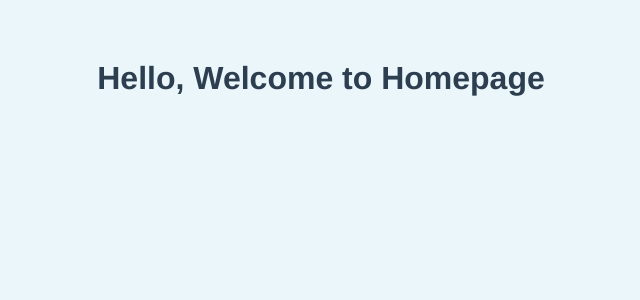
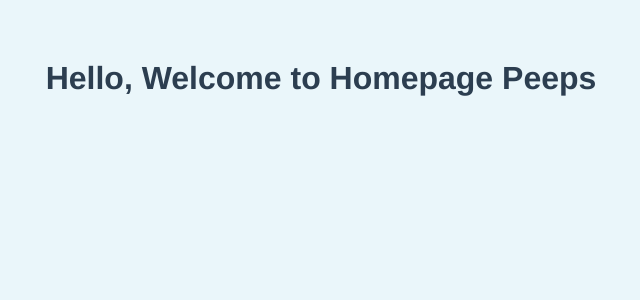
Before and after one commit to DevKipesa/vue, a Vue app: page / in a window 1280 px wide. Shown: the top 300 px of the page, without its empty margins (319-959 px from the left). Built offline with nearby package versions, Linux system fonts and the light colour scheme.

Commit message:
few changes

```diff
--- a/src/components/Home.vue
+++ b/src/components/Home.vue
@@ -1,5 +1,5 @@
 <template>
-    <h1>Hello, Welcome to Homepage</h1>
+    <h1>Hello, Welcome to Homepage Peeps</h1>
 </template>
 <script>
 export default {
```
